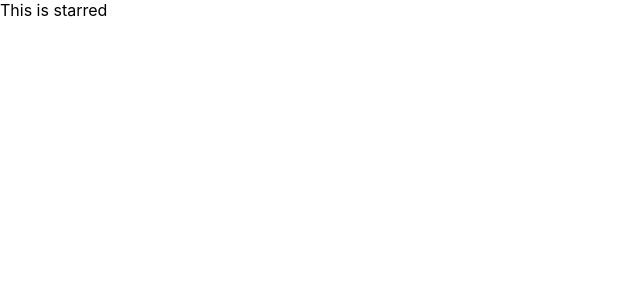
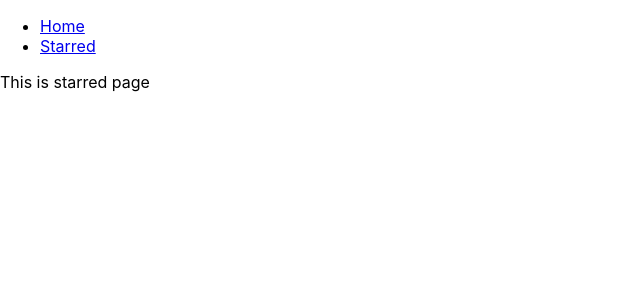
Before and after one commit to Gali-Madhan-Kumar/box-office, a React (Create React App) app: page /starred in a window 1280 px wide. Shown: the top 300 px of the page, without its empty margins (0-640 px from the left). Built offline with nearby package versions, Linux system fonts and the light colour scheme.

Commit message:
added navbar and created page components

```diff
--- a/src/App.js
+++ b/src/App.js
@@ -1,17 +1,25 @@
 import React from 'react';
 import { Switch, Route } from 'react-router-dom';
+import Navs from './components/Navs';
+import Home from './pages/Home';
+import Starred from './pages/Starred';
 
 function App() {
   return (
+    <div>
+      <Navs />
       <Switch>
         <Route exact path="/">
-        This is home page
+          <Home />
         </Route>
         <Route exact path="/starred">
-        This is starred
+          <Starred />
         </Route>
-      <Route>This is 404 page</Route>
+        <Route>
+          <div>Not Found</div>
+        </Route>
       </Switch>
+    </div>
   );
 }
 
--- /dev/null
+++ b/src/components/Navs.js
@@ -0,0 +1,21 @@
+import React from 'react';
+import { Link } from 'react-router-dom';
+
+const LINKS = [
+  { to: '/', text: 'Home' },
+  { to: '/starred', text: 'Starred' },
+];
+
+const Navs = () => (
+  <div>
+    <ul>
+      {LINKS.map(item => (
+        <li key={item.to}>
+          <Link to={item.to}>{item.text}</Link>
+        </li>
+      ))}
+    </ul>
+  </div>
+);
+
+export default Navs;
--- /dev/null
+++ b/src/pages/Home.js
@@ -0,0 +1,5 @@
+import React from 'react';
+
+const Home = () => <div>This is home page</div>;
+
+export default Home;
--- /dev/null
+++ b/src/pages/Starred.js
@@ -0,0 +1,5 @@
+import React from 'react';
+
+const Starred = () => <div>This is starred page</div>;
+
+export default Starred;
```
Lines whose indentation alone changed are shown as unchanged.
